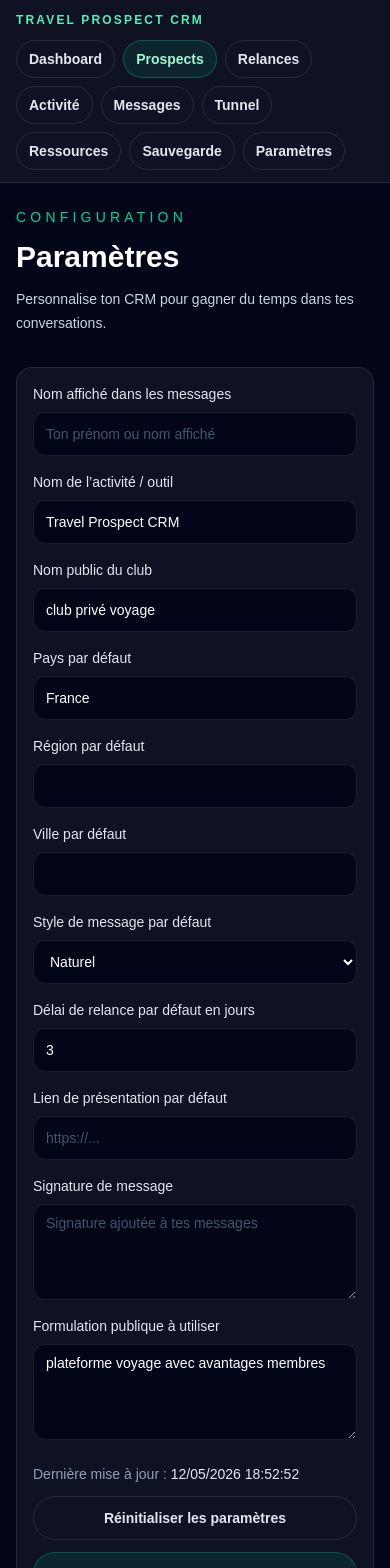
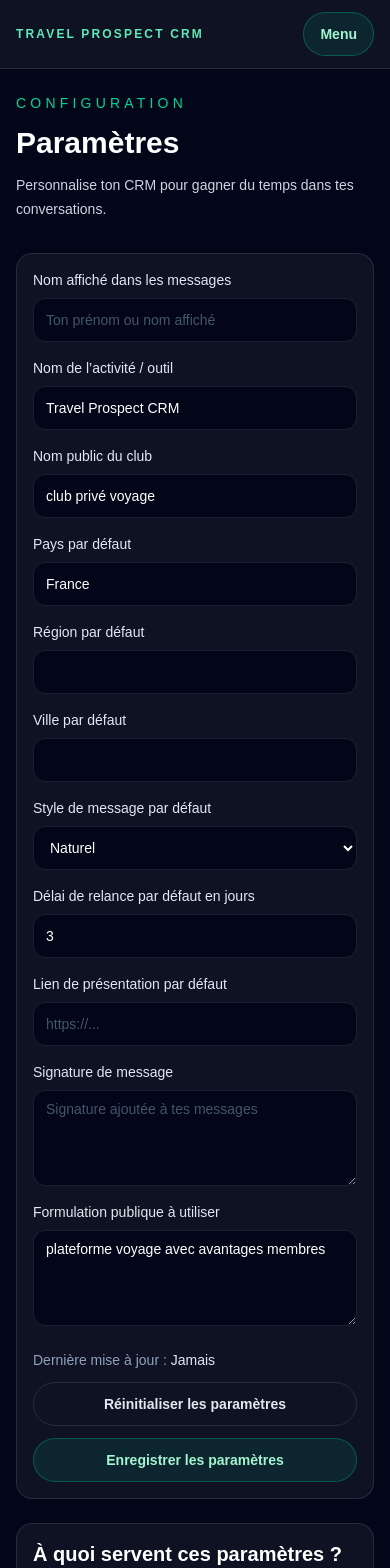
Before and after one commit to Gintaiji/travel-prospect-crm, a Next.js app: page /parametres in a window 390 px wide. Shown: the top 1568 px of the page. Built offline with nearby package versions, Linux system fonts and the light colour scheme.

Commit message:
Amelioration navigation mobile et correction hydratation parametres

```diff
--- /dev/null
+++ b/app/components/Navigation.tsx
@@ -0,0 +1,75 @@
+"use client";
+
+import Link from "next/link";
+import { usePathname } from "next/navigation";
+import { useState } from "react";
+
+const navigationLinks = [
+  { href: "/", label: "Dashboard" },
+  { href: "/prospects", label: "Prospects" },
+  { href: "/relances", label: "Relances" },
+  { href: "/activite", label: "Activité" },
+  { href: "/messages", label: "Messages" },
+  { href: "/tunnel", label: "Tunnel" },
+  { href: "/ressources", label: "Ressources" },
+  { href: "/sauvegarde", label: "Sauvegarde" },
+  { href: "/parametres", label: "Paramètres" },
+];
+
+function isActivePath(pathname: string, href: string) {
+  return href === "/" ? pathname === href : pathname.startsWith(href);
+}
+
+export default function Navigation() {
+  const pathname = usePathname();
+  const [isMenuOpen, setIsMenuOpen] = useState(false);
+
+  return (
+    <nav className="sticky top-0 z-50 border-b border-white/10 bg-slate-950/95 px-4 py-3 backdrop-blur sm:px-6">
+      <div className="mx-auto flex max-w-6xl flex-col gap-3">
+        <div className="flex items-center justify-between gap-3">
+          <Link
+            href="/"
+            className="min-w-0 text-xs font-bold uppercase tracking-[0.18em] text-emerald-300 sm:text-sm sm:tracking-[0.25em]"
+            onClick={() => setIsMenuOpen(false)}
+          >
+            Travel Prospect CRM
+          </Link>
+          <button
+            className="min-h-11 rounded-full border border-emerald-400/30 bg-emerald-400/10 px-4 py-2 text-sm font-semibold text-emerald-200 transition hover:bg-emerald-400/20 md:hidden"
+            type="button"
+            onClick={() => setIsMenuOpen((currentValue) => !currentValue)}
+            aria-expanded={isMenuOpen}
+            aria-controls="global-navigation-links"
+          >
+            Menu
+          </button>
+        </div>
+
+        <div
+          id="global-navigation-links"
+          className={`${isMenuOpen ? "grid" : "hidden"} gap-2 md:flex md:flex-wrap md:items-center md:gap-2`}
+        >
+          {navigationLinks.map((navigationLink) => {
+            const isActive = isActivePath(pathname, navigationLink.href);
+
+            return (
+              <Link
+                key={navigationLink.href}
+                href={navigationLink.href}
+                className={`min-h-11 rounded-full border px-4 py-2 text-sm font-semibold transition md:min-h-0 md:px-3 lg:px-4 ${
+                  isActive
+                    ? "border-emerald-400/30 bg-emerald-400/10 text-emerald-200 hover:bg-emerald-400/20"
+                    : "border-white/10 text-slate-200 hover:border-emerald-400/40 hover:bg-emerald-400/10 hover:text-emerald-200"
+                }`}
+                onClick={() => setIsMenuOpen(false)}
+              >
+                {navigationLink.label}
+              </Link>
+            );
+          })}
+        </div>
+      </div>
+    </nav>
+  );
+}
--- a/app/layout.tsx
+++ b/app/layout.tsx
@@ -1,6 +1,6 @@
 import type { Metadata } from "next";
 import { Geist, Geist_Mono } from "next/font/google";
-import Link from "next/link";
+import Navigation from "./components/Navigation";
 import "./globals.css";
 
 const geistSans = Geist({
@@ -29,72 +29,7 @@ export default function RootLayout({
       className={`${geistSans.variable} ${geistMono.variable} h-full antialiased`}
     >
       <body className="min-h-full flex flex-col bg-slate-950 text-white">
-        <nav className="sticky top-0 z-50 border-b border-white/10 bg-slate-950/95 px-4 py-3 backdrop-blur sm:px-6">
-          <div className="mx-auto flex max-w-6xl flex-wrap items-center justify-between gap-3">
-            <Link
-              href="/"
-              className="min-w-0 text-xs font-bold uppercase tracking-[0.18em] text-emerald-300 sm:text-sm sm:tracking-[0.25em]"
-            >
-              Travel Prospect CRM
-            </Link>
-            <div className="flex flex-wrap gap-2">
-              <Link
-                href="/"
-                className="rounded-full border border-white/10 px-3 py-2 text-sm font-semibold text-slate-200 transition hover:border-emerald-400/40 hover:bg-emerald-400/10 hover:text-emerald-200 sm:px-4"
-              >
-                Dashboard
-              </Link>
-              <Link
-                href="/prospects"
-                className="rounded-full border border-emerald-400/30 bg-emerald-400/10 px-3 py-2 text-sm font-semibold text-emerald-200 transition hover:bg-emerald-400/20 sm:px-4"
-              >
-                Prospects
-              </Link>
-              <Link
-                href="/relances"
-                className="rounded-full border border-white/10 px-3 py-2 text-sm font-semibold text-slate-200 transition hover:border-emerald-400/40 hover:bg-emerald-400/10 hover:text-emerald-200 sm:px-4"
-              >
-                Relances
-              </Link>
-              <Link
-                href="/activite"
-                className="rounded-full border border-white/10 px-3 py-2 text-sm font-semibold text-slate-200 transition hover:border-emerald-400/40 hover:bg-emerald-400/10 hover:text-emerald-200 sm:px-4"
-              >
-                Activité
-              </Link>
-              <Link
-                href="/messages"
-                className="rounded-full border border-white/10 px-3 py-2 text-sm font-semibold text-slate-200 transition hover:border-emerald-400/40 hover:bg-emerald-400/10 hover:text-emerald-200 sm:px-4"
-              >
-                Messages
-              </Link>
-              <Link
-                href="/tunnel"
-                className="rounded-full border border-white/10 px-3 py-2 text-sm font-semibold text-slate-200 transition hover:border-emerald-400/40 hover:bg-emerald-400/10 hover:text-emerald-200 sm:px-4"
-              >
-                Tunnel
-              </Link>
-              <Link
-                href="/ressources"
-                className="rounded-full border border-white/10 px-3 py-2 text-sm font-semibold text-slate-200 transition hover:border-emerald-400/40 hover:bg-emerald-400/10 hover:text-emerald-200 sm:px-4"
-              >
-                Ressources
-              </Link>
-              <Link
-                href="/sauvegarde"
-                className="rounded-full border border-white/10 px-3 py-2 text-sm font-semibold text-slate-200 transition hover:border-emerald-400/40 hover:bg-emerald-400/10 hover:text-emerald-200 sm:px-4"
-              >
-                Sauvegarde
-              </Link>
-              <Link
-                href="/parametres"
-                className="rounded-full border border-white/10 px-3 py-2 text-sm font-semibold text-slate-200 transition hover:border-emerald-400/40 hover:bg-emerald-400/10 hover:text-emerald-200 sm:px-4"
-              >
-                Paramètres
-              </Link>
-            </div>
-          </div>
-        </nav>
+        <Navigation />
         {children}
       </body>
     </html>
--- a/app/lib/settingsStorage.ts
+++ b/app/lib/settingsStorage.ts
@@ -29,7 +29,7 @@ export const DEFAULT_APP_SETTINGS: AppSettings = {
   defaultPresentationLink: "",
   messageSignature: "",
   publicWording: "plateforme voyage avec avantages membres",
-  updatedAt: new Date().toISOString(),
+  updatedAt: "",
 };
 
 export function loadSettings(): AppSettings {
--- a/app/parametres/page.tsx
+++ b/app/parametres/page.tsx
@@ -40,9 +40,11 @@ function buildPreviewMessage(settings: AppSettings) {
 export default function SettingsPage() {
   const [settings, setSettings] = useState<AppSettings>(DEFAULT_APP_SETTINGS);
   const [savedMessage, setSavedMessage] = useState("");
+  const [isMounted, setIsMounted] = useState(false);
 
   useEffect(() => {
     const loadStoredSettings = window.setTimeout(() => {
+      setIsMounted(true);
       setSettings(loadSettings());
     }, 0);
 
@@ -110,6 +112,10 @@ export default function SettingsPage() {
   }
 
   const previewMessage = buildPreviewMessage(settings);
+  const formattedUpdatedAt =
+    isMounted && settings.updatedAt
+      ? new Date(settings.updatedAt).toLocaleString("fr-FR")
+      : "Jamais";
 
   return (
     <main className="min-h-screen bg-slate-950 px-4 py-6 text-white sm:px-6 sm:py-10">
@@ -257,9 +263,7 @@ export default function SettingsPage() {
               <div className="text-sm text-slate-400">
                 Dernière mise à jour :{" "}
                 <span className="font-medium text-slate-200">
-                  {settings.updatedAt
-                    ? new Date(settings.updatedAt).toLocaleString("fr-FR")
-                    : "Jamais"}
+                  {formattedUpdatedAt}
                 </span>
               </div>
               <div className="flex flex-col gap-3 sm:flex-row">
```
